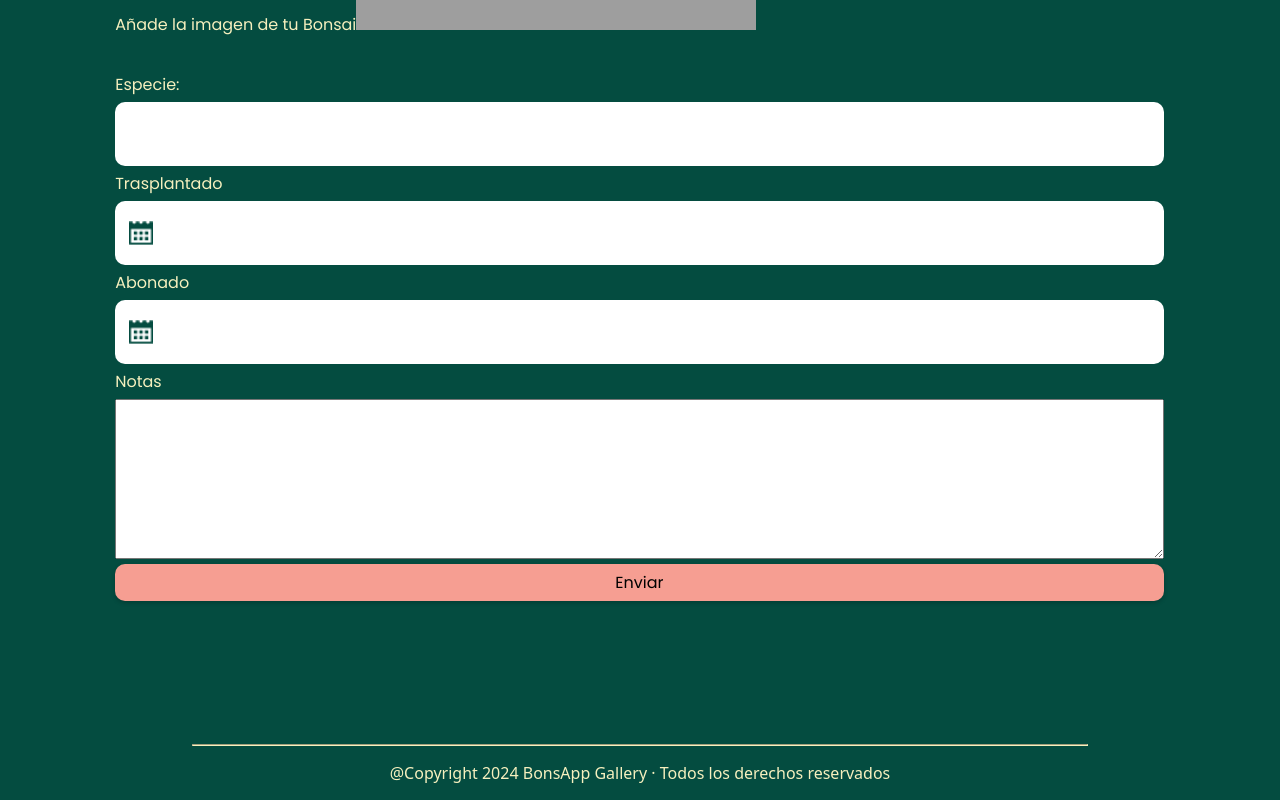
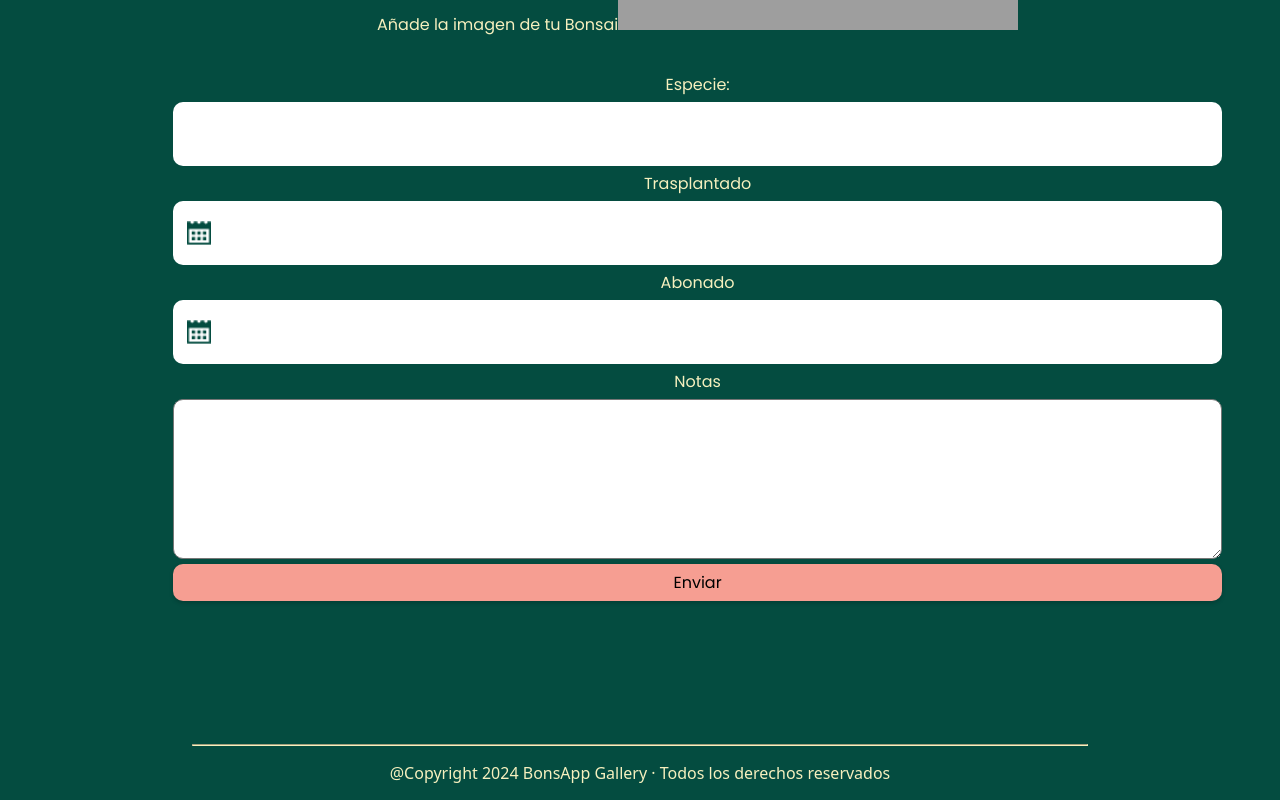
Before and after one commit to Nho89/bons-app-gallery, a React (Vite) app: page /create in a window 1280 px wide. Shown: the part 617-1417 px from the top of the page. Built offline with nearby package versions, Linux system fonts and the light colour scheme; grey boxes are pictures that could not be loaded.

Commit message:
README finished

```diff
--- a/src/pages/create/Create.css
+++ b/src/pages/create/Create.css
@@ -50,6 +50,7 @@ body {
     display: block;
     overflow: auto;
     margin-top: auto;
+    border-radius: 10px;
 }
 
 .boton-form {
@@ -77,4 +78,23 @@ input[type="date"]::-webkit-calendar-picker-indicator {
 
 @media only screen and (min-width: 768px) {
 
+    .create-section {
+         display: flex;
+        justify-content: center;
+        align-items: center;
+    }
+
+    .container-form{
+        display: grid;
+        grid-template-columns: 50% 50%;
+        align-items: center;
+        align-content: center;
+        width: 80%;
+    }
+
+    .img-create-form {
+        display: flex;
+        flex-direction: column;
+        width: 90%;
+    }
 }
--- a/src/pages/create/Create.jsx
+++ b/src/pages/create/Create.jsx
@@ -37,18 +37,19 @@ const changeUploadImage = async (e) => {
       return (
         <>
          <h1 className='title-bonsais'>Añadir Bonsai</h1>
+        <section className='create-section'>
 
           <form className='container-form' onSubmit={handleSubmit(onSubmit)}>
-
             <label htmlFor="image">Añade la imagen de tu Bonsai<img src="https://res.cloudinary.com/dvko0roau/image/upload/v1708026581/add_frame_tbf87i.png" alt="imagen de un marco de fotos" /></label>
-        <input id="image" style={{ color: "transparent", opacity: 0, position: "absolute" }} type="file"
-        {...register("image", { required: true })} accept="image/*" onChange={changeUploadImage} />
+            <input id="image" style={{ color: "transparent", opacity: 0, position: "absolute" }} type="file" {...register("image", { required: true })} accept="image/*" onChange={changeUploadImage} />
 
           {Url_Imagen && (
           <div>
-        <img src={Url_Imagen}  alt="Imagen de mi bonsai" style={{maxWidth:"200px"}}/>
+          <img className='img-create-form' src={Url_Imagen}  alt="Imagen de mi bonsai" style={{maxWidth:"200px"}}/>
           </div>)
           }
+
+
 
       {/* {
         errors.image && <span>Imagen requerida</span>
@@ -71,6 +72,7 @@ const changeUploadImage = async (e) => {
           <button style={{width: "25vw", backgroundColor:"#F69E92", color: "#000000", padding:"6px", borderRadius:"10px", fontFamily: 'Poppins', fontSize: "1rem", border: "none", boxShadow: "0 2px 4px rgba(0,0,0,0.2)", width: "90%", marginBottom: "10%"  }} className="boton-form" type='submit'>Enviar</button>
 
         </form>
+      </section>
         </>
 
 
--- a/src/pages/update/Update.css
+++ b/src/pages/update/Update.css
@@ -48,6 +48,7 @@ body {
     justify-content: flex-start;
     overflow: auto;
     margin-top: auto;
+    border-radius: 10px;
 }
 .span-error{
     color: red;
@@ -64,5 +65,5 @@ body {
     box-shadow: 0 2px 4px rgba(0, 0, 0, 0.2);
     width: 100%;
     padding: 6px;
-    font-family: Poppins;
+    font-family: 'Poppins';
 }
```
Also changed, not shown: 1 other file (tests, documents, lock files or other folders). Lines whose indentation alone changed are shown as unchanged.
